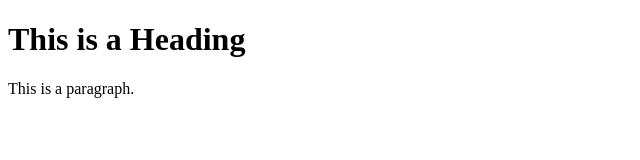
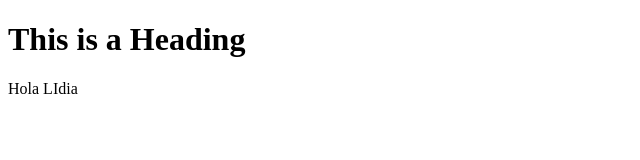
Before and after one commit to LidiaPerezDiaz/Atom-P1, a plain HTML site: page index.html in a window 1280 px wide. Shown: the full height of the page, 0-640 px from the left. Drawn offline with Linux system fonts and the light colour scheme.

Commit message:
Mi primer commit

```diff
--- a/index.html
+++ b/index.html
@@ -6,7 +6,7 @@
 <body>
 
 <h1>This is a Heading</h1>
-<p>This is a paragraph.</p>
+<p>Hola LIdia</p>
 
 </body>
 </html>
```
